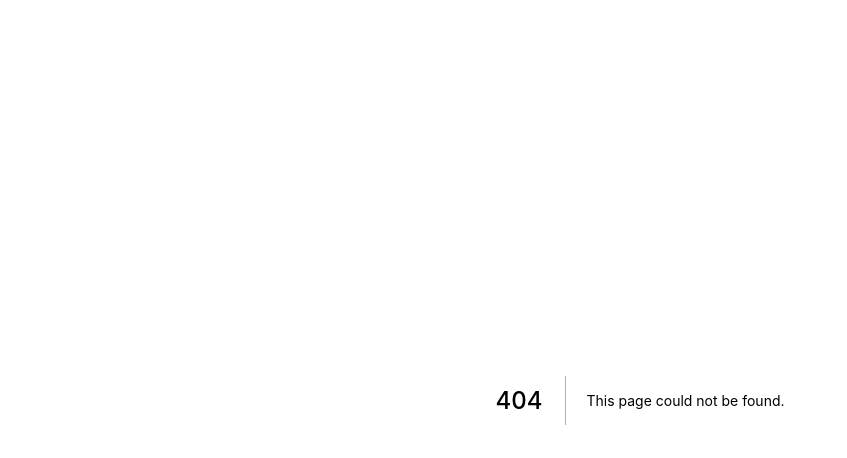
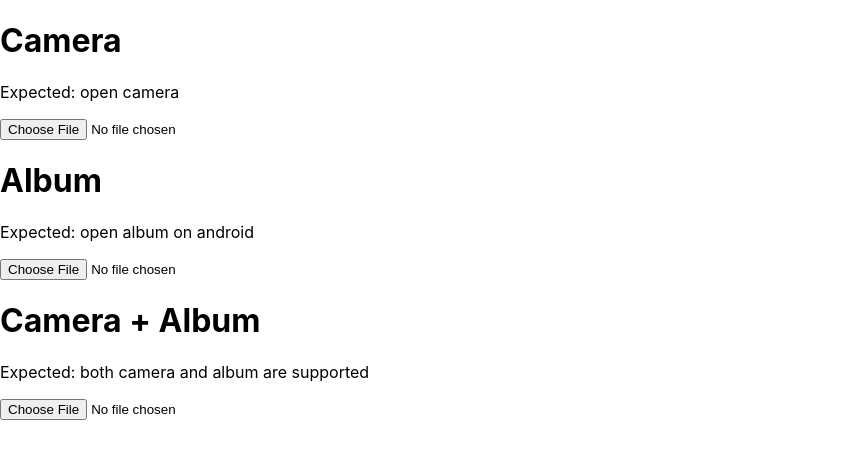
Before and after one commit to tian-lan-landing/playground, a Next.js app: page /MobileCameraTest in a window 1280 px wide. Before the commit this address had no page. Shown: the top 458 px of the page, without its empty margins (0-847 px from the left). Built offline with nearby package versions, Linux system fonts and the light colour scheme.

Commit message:
cemara test

```diff
--- /dev/null
+++ b/pages/MobileCameraTest.tsx
@@ -0,0 +1,23 @@
+const MobileCameraTest: React.FC<{}> = () => {
+  return (
+    <div>
+      <div>
+        <h1>Camera</h1>
+        <p>Expected: open camera</p>
+        <input type="file" accept="image/*" capture="environment" />
+      </div>
+      <div>
+        <h1>Album</h1>
+        <p>Expected: open album on android</p>
+        <input type="file" accept="image/*" />
+      </div>
+      <div>
+        <h1>Camera + Album</h1>
+        <p>Expected: both camera and album are supported</p>
+        <input type="file" accept="image/*;capture=camera" />
+      </div>
+    </div>
+  );
+};
+
+export default MobileCameraTest;
--- a/pages/index.tsx
+++ b/pages/index.tsx
@@ -19,6 +19,7 @@ const Home: NextPage = () => {
           <li><Link href="/ResponsiveFlexGrid">ResponsiveFlexGrid</Link></li>
           <li><Link href="/CubeLoading">CubeLoading</Link></li>
           <li><Link href="/Ajax302">Ajax 302</Link></li>
+          <li><Link href="/MobileCameraTest">Mobile Camera Test</Link></li>
         </ul>
       </main>
 
```
